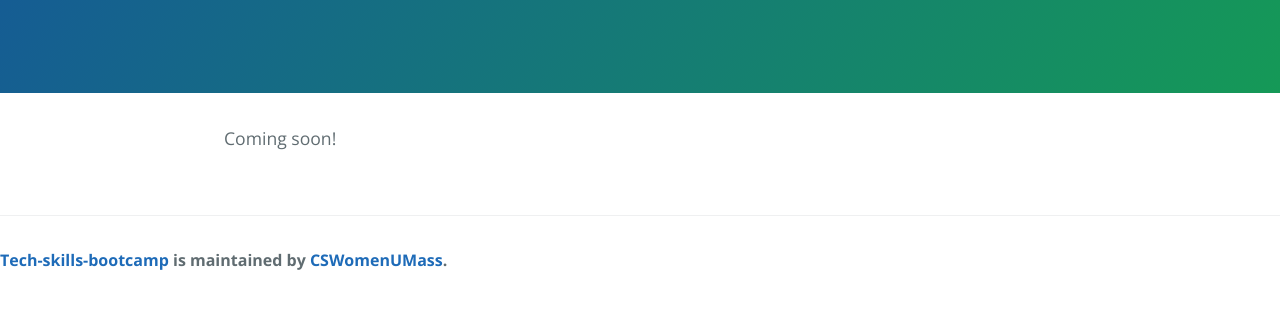
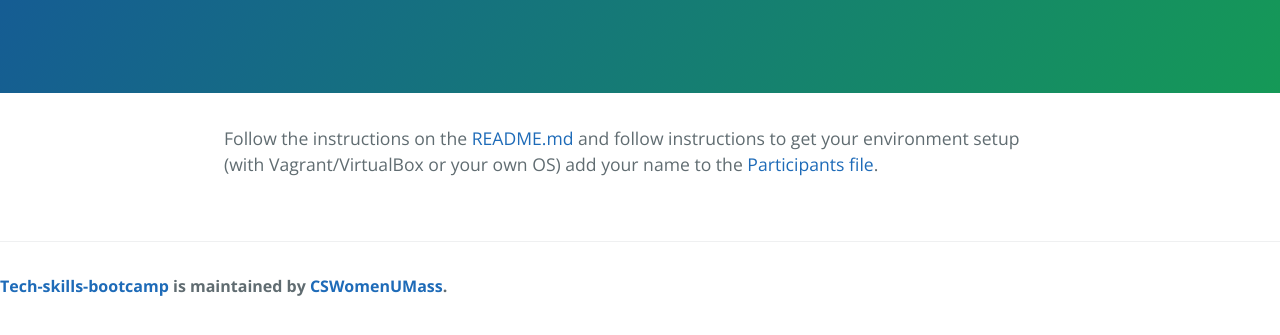
Before and after one commit to CSWomenUMass/bootcamp, a plain HTML site: page index.html in a window 1280 px wide. Shown: the part 213-548 px from the top of the page. Drawn offline with nearby package versions, Linux system fonts and the light colour scheme.

Commit message:
Polish front matter

```diff
--- a/index.html
+++ b/index.html
@@ -18,16 +18,12 @@
     </section>
 
     <section class="main-content">
-
-      Coming soon!
-
+      Follow the instructions on the <a href="https://github.com/CSWomenUMass/tech-skills-bootcamp/blob/master/README.md">README.md</a> and follow instructions to get your environment setup (with Vagrant/VirtualBox or your own OS) add your name to the <a href="https://github.com/CSWomenUMass/tech-skills-bootcamp/blob/master/participants.md">Participants file</a>.
     </section>
 
     <footer class="site-footer">
-        <span class="site-footer-owner"><a href="https://github.com/CSWomenUMass/tech-skills-bootcamp">Tech-skills-bootcamp</a> is maintained by <a href="https://github.com/CSWomenUMass">CSWomenUMass</a>.</span>
-      </footer>
-
-
+      <span class="site-footer-owner"><a href="https://github.com/CSWomenUMass/tech-skills-bootcamp">Tech-skills-bootcamp</a> is maintained by <a href="https://github.com/CSWomenUMass">CSWomenUMass</a>.</span>
+    </footer>
 
   </body>
 </html>
```
Also changed, not shown: 1 other file.
